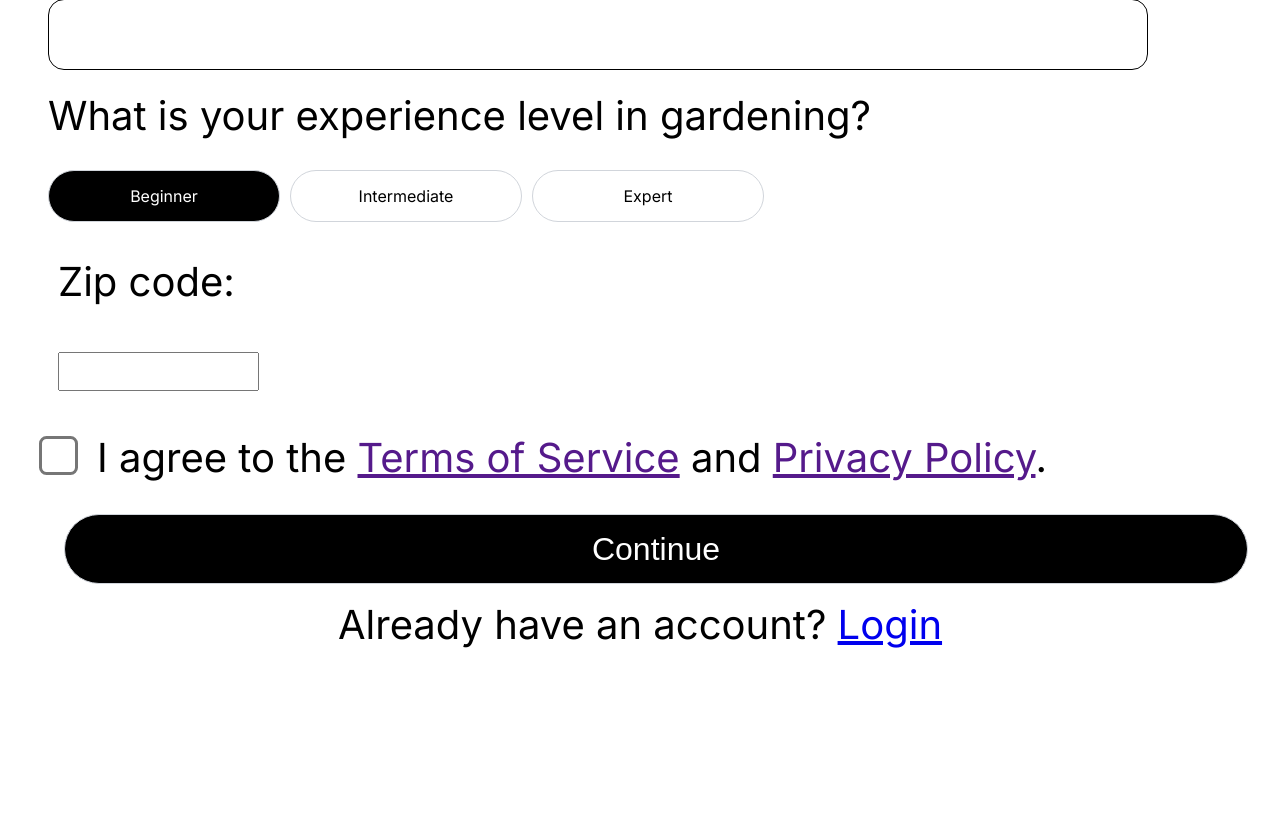
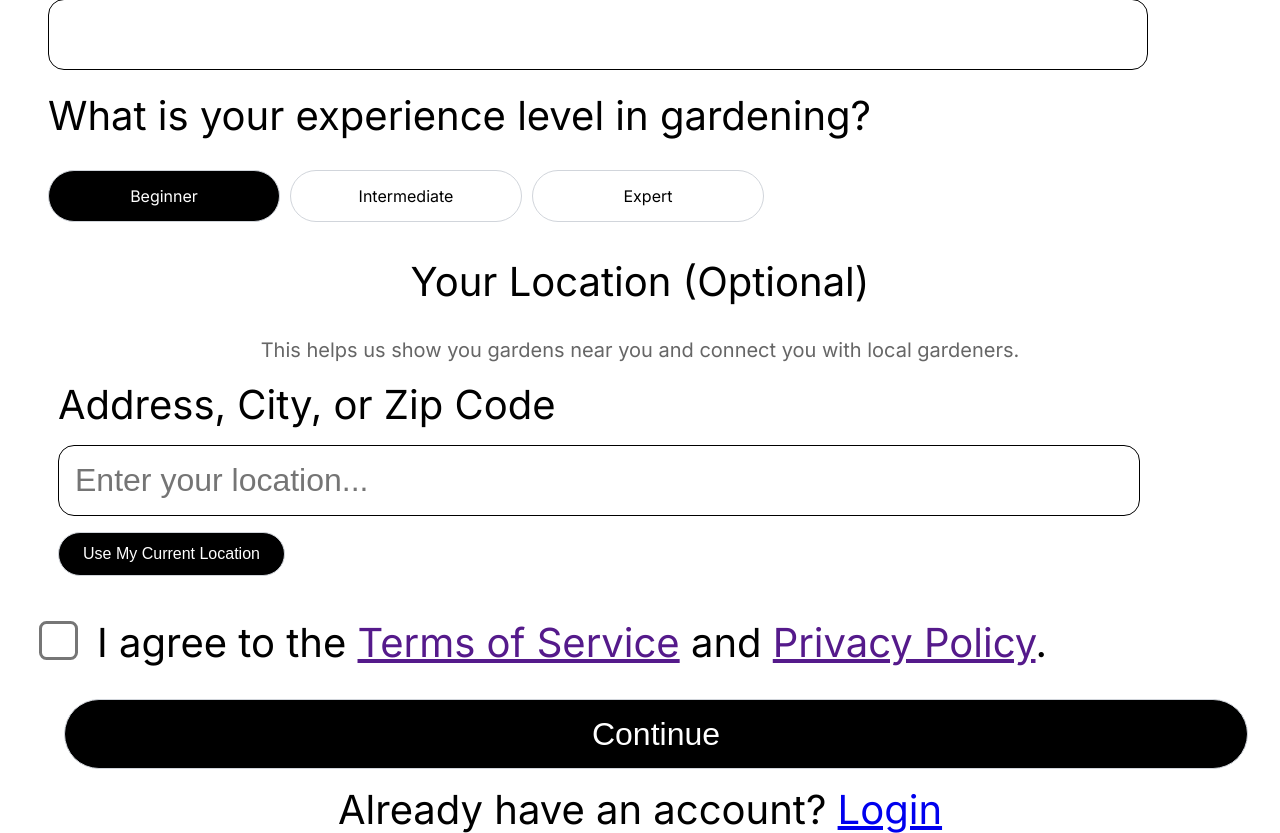
Before and after one commit to annamiriams/fresh-futures, a Django app: page /accounts/register/ in a window 1280 px wide. Shown: the part 1173-2006 px from the top of the page. Before the commit the page ends 1821 px from the top, so only its background shows below. Run offline with Django 5.2, Linux system fonts and the light colour scheme; parts of the project's set-up code (start-up, migrations or seed data) failed here and were passed over; some web fonts are replaced.

Commit message:
Refactored registration page to enhance location input and integrated geocoding functionality; update map components for improved UI

```diff
--- a/accounts/templates/accounts/register.html
+++ b/accounts/templates/accounts/register.html
@@ -1,5 +1,13 @@
-{% extends "layout.html" %} {% load static %} {% block content %}
+{% extends "layout.html" %} {% load static %}
 
+{% block head %}
+<link rel="stylesheet" href="{% static 'main_app/styles.css' %}" />
+<!-- Leaflet CSS (needed for FreshFuturesMap class) -->
+<link rel="stylesheet" href="https://unpkg.com/leaflet@1.9.4/dist/leaflet.css"
+    integrity="sha256-p4NxAoJBhIIN+hmNHrzRCf9tD/miZyoHS5obTRR9BMY=" crossorigin="" />
+{% endblock %}
+
+{% block content %}
 <div class="container">
     <h1 class="instrument-serif header-text">Create Your Account</h1>
     <form method="POST" class="form">
@@ -61,15 +69,46 @@
             </div>
         </div>
 
-        {% comment %} Refactor the code below to match location-gathering data. Use garden_form as further reference if
-        needed. {% endcomment %}
+        <!-- Location Section -->
         <div class='survey-question'>
-            <p class='text-lg zip'>Zip code:</p>
+            <p class='text-lg'>Your Location (Optional)</p>
+            <p style="font-size: 1.25rem; color: #666; margin-bottom: 1rem; line-height: 1.75rem;">
+                This helps us show you gardens near you and connect you with local gardeners.
+            </p>
 
-            {% comment %} Placeholder below for commented out code to render location on the page. See errors above
-            before refactoring. {% endcomment %}
-            <input type="text" class='survey-question form-input'>
-            {% comment %} {{ form.location }} {% endcomment %}
+            <div class="form-input">
+                <label>Address, City, or Zip Code</label>
+                <input type="text" name="address" id="address-input" placeholder="Enter your location..."
+                    autocomplete="off">
+                {% if form.address.errors %}
+                <span class="text-danger">{{ form.address.errors }}</span>
+                {% endif %}
+            </div>
+
+            <input type="hidden" name="latitude" id="latitude-input">
+            <input type="hidden" name="longitude" id="longitude-input">
+
+            <button type="button" id="use-current-location" class="btn btn-secondary" style="
+                        width: auto;
+                        height: auto;
+                        padding: 0.75rem 1.5rem;
+                        margin: 1rem 0;
+                        font-size: 1rem;
+                    ">
+                Use My Current Location
+            </button>
+
+            <div id="location-status" style="
+                padding: 0.75rem;
+                margin-top: 1rem;
+                border-radius: 1rem;
+                font-size: 1rem;
+                background: #f5f5f5;
+                border: 1px solid #ddd;
+                display: none;
+            ">
+                <span class="location-text">Location detected</span>
+            </div>
         </div>
 
         <div class="form-input flex items-start gap-4">
@@ -81,4 +120,93 @@
     </form>
 </div>
 
+<!-- Leaflet JavaScript (required for map components) -->
+<script src="https://unpkg.com/leaflet@1.9.4/dist/leaflet.js"
+    integrity="sha256-20nQCchB9co0qIjJZRGuk2/Z9VM+kNiyxNV1lvTlZBo=" crossorigin=""></script>
+
+<!-- Our map components for geocoding -->
+<script src="{% static 'main_app/js/map-components.js' %}"></script>
+
+<!-- Simple initialization using geocoder class -->
+<script>
+    window.MAPBOX_TOKEN = '{{ mapbox_token }}';
+
+    document.addEventListener('DOMContentLoaded', function () {
+        const addressInput = document.getElementById('address-input');
+        const latInput = document.getElementById('latitude-input');
+        const lngInput = document.getElementById('longitude-input');
+        const useLocationBtn = document.getElementById('use-current-location');
+
+        // Check if FreshFuturesGeocoder is available
+        if (typeof FreshFuturesGeocoder === 'undefined') {
+            console.error('FreshFuturesGeocoder not found! Check if map-components.js loaded properly.');
+            return;
+        }
+
+        // Using reusable geocoder class (no visual map needed)
+        const geocoder = new FreshFuturesGeocoder();
+
+        // Address geocoding using existing interface
+        let timeout;
+        addressInput.addEventListener('input', function () {
+            clearTimeout(timeout);
+            const query = this.value.trim();
+
+            if (query.length < 3) {
+                latInput.value = '';
+                lngInput.value = '';
+                return;
+            }
+
+            timeout = setTimeout(() => {
+                geocoder.geocodeAddress(query, (error, results) => {
+                    if (!error && results && results.length > 0) {
+                        // Look for US result first
+                        let bestResult = results.find(r => r.address.includes('United States')) || results[0];
+
+                        latInput.value = bestResult.lat;
+                        lngInput.value = bestResult.lng;
+                    }
+                });
+            }, 1000);
+        });
+
+        // Current location using existing interface
+        useLocationBtn.addEventListener('click', function () {
+
+            if (!navigator.geolocation) {
+                alert('Geolocation is not supported by your browser');
+                return;
+            }
+
+            this.textContent = 'Getting location...';
+            this.disabled = true;
+
+            navigator.geolocation.getCurrentPosition(
+                (position) => {
+                    const lat = position.coords.latitude;
+                    const lng = position.coords.longitude;
+
+                    latInput.value = lat;
+                    lngInput.value = lng;
+
+                    geocoder.reverseGeocode(lat, lng, (error, address) => {
+                        if (!error && address) {
+                            addressInput.value = address;
+                        }
+
+                        this.textContent = 'Use My Current Location';
+                        this.disabled = false;
+                    });
+                },
+                (error) => {
+                    console.error('Geolocation error:', error);
+                    alert('Could not get your location: ' + error.message);
+                    this.textContent = 'Use My Current Location';
+                    this.disabled = false;
+                }
+            );
+        });
+    });
+</script>
 {% endblock %}
--- a/main_app/static/main_app/js/map-components.js
+++ b/main_app/static/main_app/js/map-components.js
@@ -15,7 +15,6 @@
 //  *
 //  * Attribution: https://jsdoc.app/
 //  */
-
 
 class FreshFuturesMap {
     constructor(containerId, options = {}) {
@@ -219,5 +218,66 @@ class FreshFuturesMap {
     }
 }
 
-// Export for use in other files
+/**
+ * Function-based geocoder to avoid CSP class definition issues
+ * * This prevents "unsafe-eval" CSP violations in strict security environments
+ */
+function FreshFuturesGeocoder() {
+    this.mapboxToken = window.MAPBOX_TOKEN;
+}
+
+/**
+ * Geocode an address to coordinates using Mapbox Geocoding API
+ */
+FreshFuturesGeocoder.prototype.geocodeAddress = async function(address, callback) {
+    try {
+        // encodeURIComponent handles special characters in addresses
+        const url = `https://api.mapbox.com/geocoding/v5/mapbox.places/${encodeURIComponent(address)}.json?access_token=${this.mapboxToken}&limit=5`;
+
+        const response = await fetch(url);
+        const data = await response.json();
+
+        if (data.features && data.features.length > 0) {
+            const results = data.features.map(feature => ({
+                address: feature.place_name,
+                lat: feature.center[1], // Note: flipped from Mapbox format
+                lng: feature.center[0], // Note: flipped from Mapbox format
+                bbox: feature.bbox
+            }));
+
+            callback(null, results);
+        } else {
+            callback('No results found', null);
+        }
+    } catch (error) {
+        console.error('Geocoding error:', error);
+        callback('Geocoding service error', null);
+    }
+};
+
+/**
+ * Reverse geocode coordinates to an address
+ */
+FreshFuturesGeocoder.prototype.reverseGeocode = async function(lat, lng, callback) {
+    try {
+        const url = `https://api.mapbox.com/geocoding/v5/mapbox.places/${lng},${lat}.json?access_token=${this.mapboxToken}`;
+
+        const response = await fetch(url);
+        const data = await response.json();
+
+        if (data.features && data.features.length > 0) {
+            const address = data.features[0].place_name;
+            callback(null, address);
+        } else {
+            callback('Address not found', null);
+        }
+    } catch (error) {
+        console.error('Reverse geocoding error:', error);
+        callback('Reverse geocoding service error', null);
+    }
+};
+
+
+// Export the classes to the global window object for use in other files
 window.FreshFuturesMap = FreshFuturesMap;
+window.FreshFuturesGeocoder = FreshFuturesGeocoder;
--- a/main_app/templates/main_app/includes/gardener-profile-map.html
+++ b/main_app/templates/main_app/includes/gardener-profile-map.html
@@ -1,7 +1,7 @@
 {% load static %}
 
 <!-- Gardener Profile Map - Shows all of the gardener's gardens -->
-<!-- Include this in your gardener profile template -->
+<!-- Include this in the gardener profile template -->
 
 
 <!-- Leaflet CSS, loading from CDN (external server) -->
```
Also changed, not shown: freshfutures/settings.py (+9 -1 lines).
